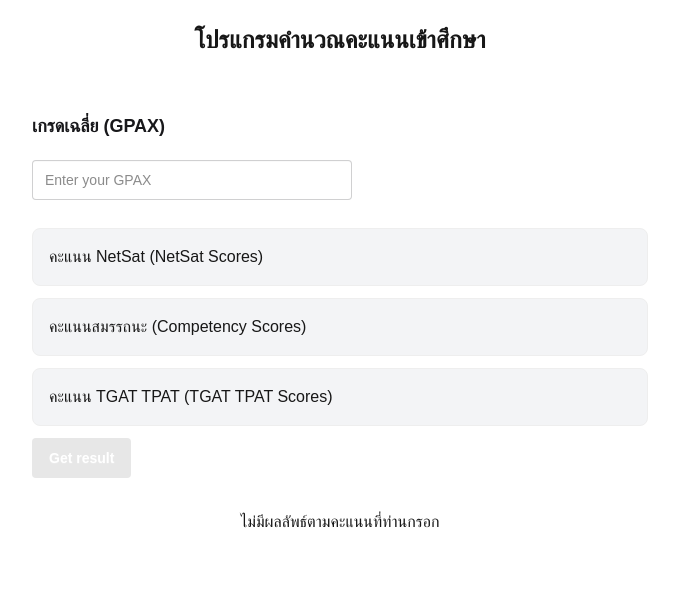
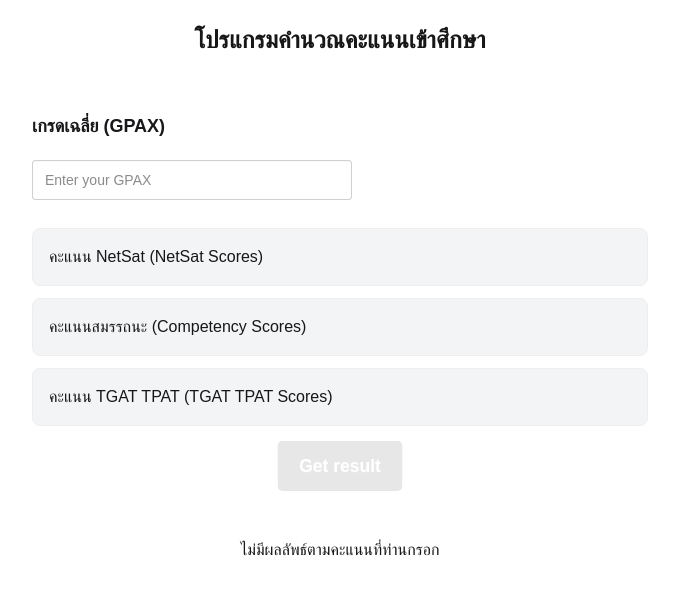
Before and after one commit to worapartlo/admission_programs, a Next.js app: page /home in a window 1280 px wide. Shown: the top 594 px of the page, without its empty margins (300-979 px from the left). Built offline with nearby package versions, Linux system fonts and the light colour scheme.

Commit message:
อัปเดตโค้ดล่าสุด8

```diff
--- a/src/app/home/page.tsx
+++ b/src/app/home/page.tsx
@@ -67,7 +67,7 @@ export default function Home() {
     setLoading(true);
 
     try {
-      const response = await fetch("https://6a95-202-28-119-76.ngrok-free.app/programs", {
+      const response = await fetch("http://localhost:8000/programs", {
         method: "POST",
         headers: {
           "Content-Type": "application/json",
@@ -544,7 +544,7 @@ export default function Home() {
         </div>
 
         {/* button */}
-        <div>
+        <div className="flex justify-center items-center scale-125 my-5">
           <button
             type="submit"
             className="btn btn-info text-white"
```
